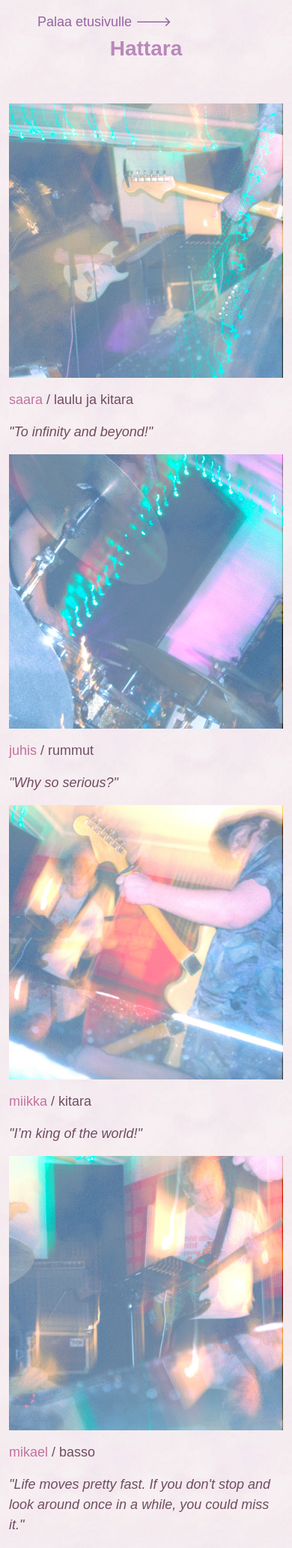
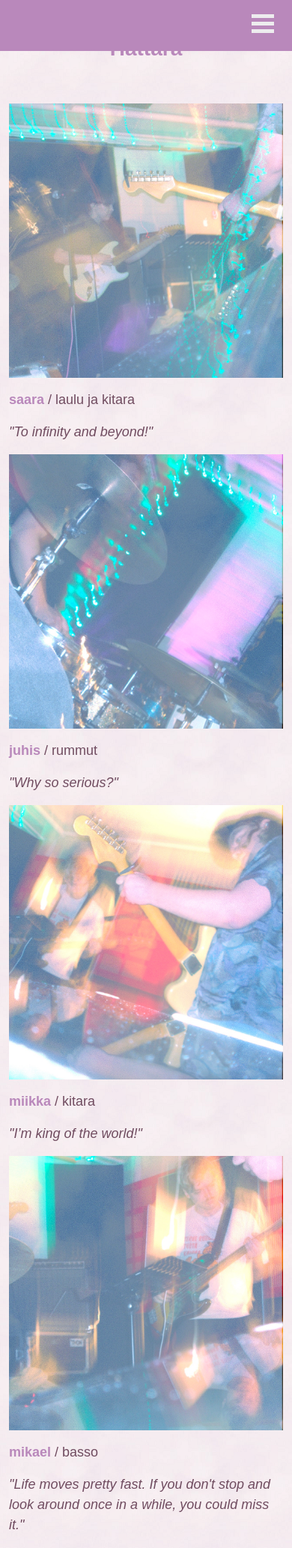
Before and after one commit to cvltdesign/hattara, a PHP site: page /jasenet.html in a window 390 px wide. Shown: the top 2065 px of the page at 75% size. Run offline with PHP 8.4, Linux system fonts and the light colour scheme.

Commit message:
Added mobile nav links

```diff
--- a/jasenet.html
+++ b/jasenet.html
@@ -14,10 +14,29 @@
         <meta name="msapplication-TileColor" content="#da532c">
         <meta name="theme-color" content="#ffffff">
         <title>Hattara - Jäsenet</title>
+
+        <nav class="nav d-block d-lg-none">
+
+            <div class="hamburger-container">
+                <ul class="hamburger">
+                <li></li>
+                <li></li>
+                <li></li>
+                </ul>
+            </div>
+
+            <ul id="menu">
+                <li><a href="index.html">Etusivu</a></li>
+                <li><a href="jasenet.html">Hattara</a></li>
+                <li><a href="lyriikat.html">Lyriikat</a></li>
+            </ul>
+
+        </nav>
+
     </head>
 <body>
 
-    <div class="col col-4">
+    <div class="col col-4 d-none d-lg-block">
         <a class="return-link my-3" href="index.html">Palaa etusivulle 🡒</a>
     </div>
 
@@ -32,7 +51,7 @@
             <div class="col col-12 col-lg-6 col-xl-3 bandmember">
                 <img src="horoskooppikuva5.jpg">
                 <div class="info pt-3">
-                    <p><span style="color:#c2729e;">saara</span> / laulu ja kitara</p>
+                    <p><span class="highlight-color">saara</span> / laulu ja kitara</p>
                     <p class="fst-italic">"To infinity and beyond!"</p>
                 </div>
             </div>
@@ -40,7 +59,7 @@
             <div class="col col-12 col-lg-6 col-xl-3 bandmember">
                 <img src="horoskooppikuva4.jpg">
                 <div class="info pt-3">
-                    <p><span style="color:#c2729e;">juhis</span> / rummut</p>
+                    <p><span class="highlight-color">juhis</span> / rummut</p>
                     <p class="fst-italic">"Why so serious?"</p>
                 </div>
             </div>
@@ -48,7 +67,7 @@
             <div class="col col-12 col-lg-6 col-xl-3 bandmember">
                 <img src="horoskooppikuva3.jpg">
                 <div class="info pt-3">
-                    <p><span style="color:#c2729e;">miikka</span> / kitara</p>
+                    <p><span class="highlight-color">miikka</span> / kitara</p>
                     <p class="fst-italic">"I’m king of the world!"</p>
                 </div>
             </div>
@@ -56,7 +75,7 @@
             <div class="col col-12 col-lg-6 col-xl-3 bandmember">
                 <img src="horoskooppikuva2.jpg">
                 <div class="info pt-3">
-                    <p><span style="color:#c2729e;">mikael</span> / basso</p>
+                    <p><span class="highlight-color">mikael</span> / basso</p>
                     <p class="fst-italic">"Life moves pretty fast. If you don't stop and look around once in a while, you could miss it."</p>
                 </div>
             </div>
--- a/styles.css
+++ b/styles.css
@@ -75,6 +75,10 @@ p{
 .lyric p{
     font-size: 15px;
 }
+.highlight-color{
+  color:#b988bb;
+  font-weight: bold;
+}
 
 a{
   font-family: 'Arial';
@@ -119,19 +123,23 @@ a:hover{
 
   ul#menu {
     display: none;
+    padding: 0;
+    margin:0;
   }
   ul#menu li a {
     width: 100%;
     display: block;
     background-color: #b988bb;
     color: #f7efef;
-    font-size: 1em;
+    font-size: 15px;
+    font-weight: bold;
     padding: 1.5em 1.6em;
     transition: background 0.2s;
     text-decoration: none;
   }
   ul#menu a:hover {
     background-color: #88648a;
+    border:none;
   }
 
   @media screen and (min-width: 2000px) {
@@ -184,7 +192,8 @@ a:hover{
 
   .hamburger-container {
     width: 38px;
-    margin: 1.2em 1.6em;
+    margin: 1.2em 3em;
     height: 30px;
     cursor: pointer;
+    float:right;
   }
```
Also changed, not shown: index.html (+16 -22 lines), keikat.html (+20 -1 lines), lyriikat.html (+20 -1 lines).
